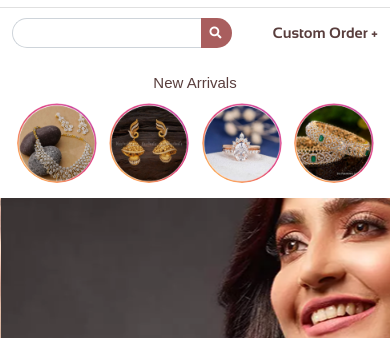
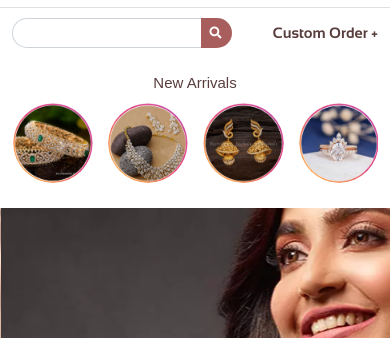
Before and after one commit to forhat990/project, a plain HTML site: page index.html in a window 390 px wide. Shown: the part 74-412 px from the top of the page. Drawn offline with Linux system fonts and the light colour scheme; a web font is replaced by a local one.

Commit message:
changes done

```diff
--- a/assets/css/responsive.css
+++ b/assets/css/responsive.css
@@ -11,10 +11,6 @@
     }
 }
 @media screen and (max-width: 1199px) {
-    .arrival-item figure {
-        height: 190px;
-        width: 190px;
-    }
     .gift-item-content h4 {
         font-size: 21px;
         line-height: 30px;
@@ -138,13 +134,6 @@
     .logo-area {
         width: 100%;
         max-width: 120px;
-    }
-    .arrival-item figure {
-        height: 100px;
-        width: 100px;
-    }
-    .arrival-area-carousel.owl-carousel .owl-stage-outer {
-        max-height: 80px;
     }
     .arrival-area-carousel .owl-dots {
        display: none !important;
@@ -302,8 +291,4 @@
     .header-top-right ul.user li.wish-list .dropdown-menu {
         transform: translate(20px,30px) !important;
     }
-    .arrival-item figure {
-        height: 80px;
-        width: 80px;
-    }
 }
--- a/assets/js/custom.js
+++ b/assets/js/custom.js
@@ -25,22 +25,55 @@ jQuery(document).ready(function(){
 });
 
 jQuery(document).ready(function() {
-    jQuery('.arrival-area-carousel').owlCarousel({
+    jQuery('.arrival-carousel-desktop').owlCarousel({
       loop: true,
       autoplay: true,
-        margin: 92.25,
+      margin: 63,
       nav: false,
       dots: true,
-        smartSpeed: 500,
+      smartSpeed: 900,
       responsiveClass: true,
-        autoplayTimeout: 3000,
+      autoplayTimeout: 5000,
       fallbackEasing: 'easing',
       transitionStyle: "fade",
       autoplayHoverPause: true,
       animateOut: 'fadeOut',
       responsive: {
         0: {
+          items: 4,
+        },
+        992: {
           items: 5,
+        },
+      }
+    })
+});
+jQuery(document).ready(function() {
+  jQuery('.arrival-carousel-mobile').owlCarousel({
+    loop: true,
+    autoplay: true,
+    margin: 15,
+    nav: false,
+    dots: true,
+    smartSpeed: 900,
+    responsiveClass: true,
+    autoplayTimeout: 5000,
+    fallbackEasing: 'easing',
+    transitionStyle: "fade",
+    autoplayHoverPause: true,
+    animateOut: 'fadeOut',
+    responsive: {
+      0: {
+        items: 4,
+      },
+      576: {
+        items: 5,
+      },
+      768: {
+        items: 6,
+      },
+      768: {
+        items: 7,
       },
     }
   })
--- a/index.html
+++ b/index.html
@@ -1012,7 +1012,7 @@
 				</div>
 
 				<div class="arrival-area mx-auto">
-					<div class="arrival-area-carousel owl-carousel owl-theme">
+					<div class="arrival-area-carousel owl-carousel owl-theme arrival-carousel-mobile">
 						<div class="arrival-item">
 							<a href="#" data-bs-toggle="modal" data-bs-target="#arrivalModal" >
 								<figure>
@@ -1174,7 +1174,7 @@
 				</div>
 
 				<div class="arrival-area mx-auto">
-					<div class="arrival-area-carousel owl-carousel owl-theme">
+					<div class="arrival-area-carousel owl-carousel owl-theme arrival-carousel-desktop">
 						<div class="arrival-item">
 							<a href="#" data-bs-toggle="modal" data-bs-target="#arrivalModal" >
 								<figure>
--- a/style.css
+++ b/style.css
@@ -764,8 +764,6 @@ textarea {
 .arrival-item figure {
 	overflow: hidden;
 	border-radius: 50%;
-	height: 200px;
-	width: 200px;
 }
 .arrival-item figure:hover img {
 	transform: scale(1.5);
```
Lines whose indentation alone changed are shown as unchanged.
